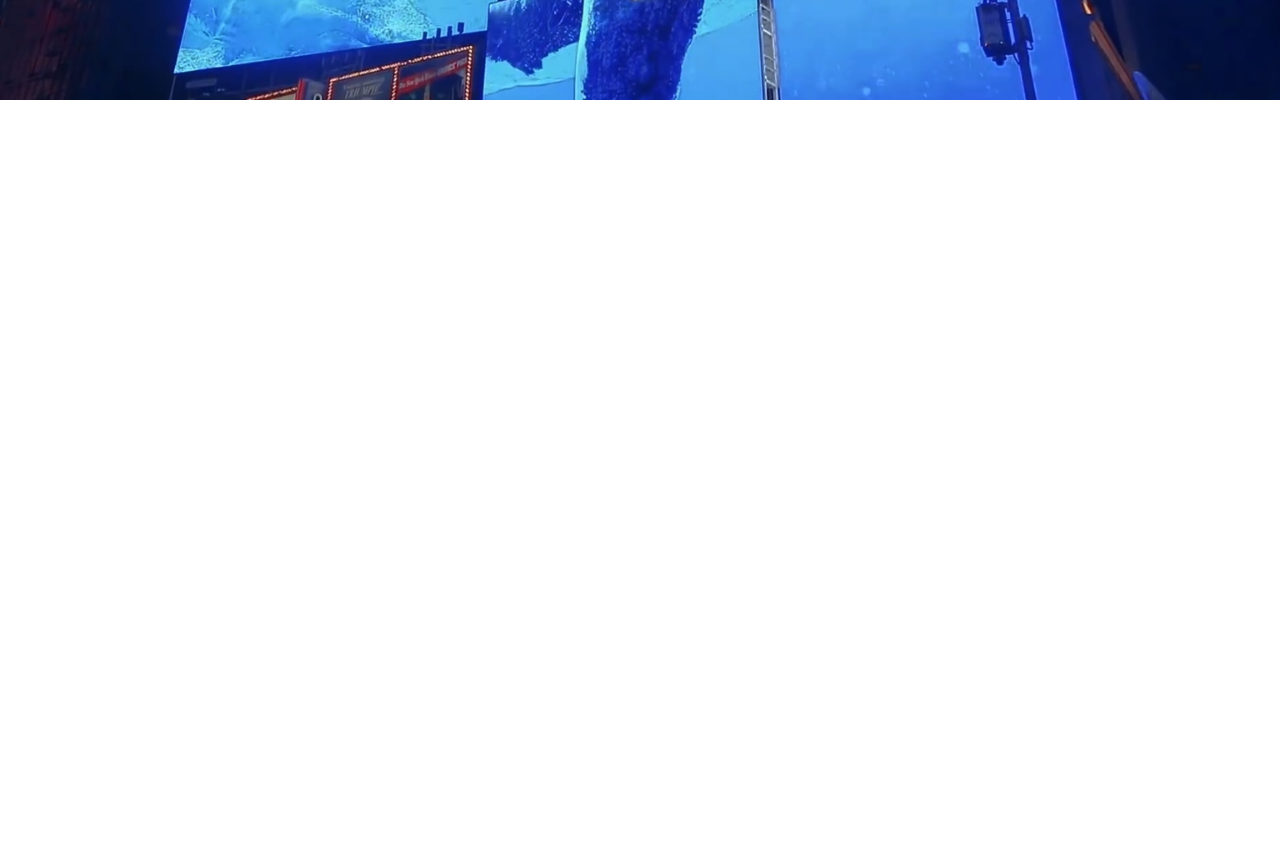
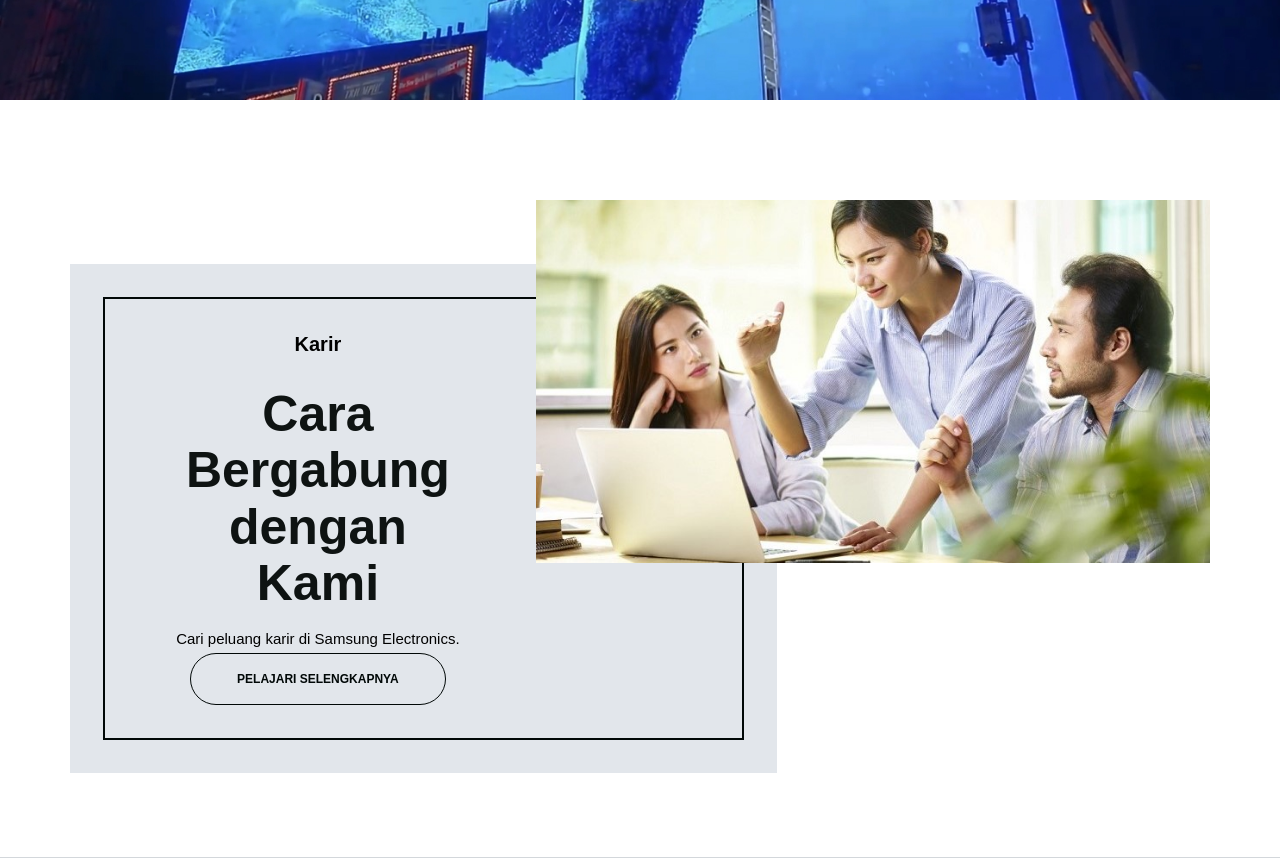
Before and after one commit to toleredp/samsung-about-us-clone, a plain HTML site: page index.html in a window 1280 px wide. Shown: the part 380-1238 px from the top of the page. Before the commit the page ends 800 px from the top, so only its background shows below. Drawn offline with Linux system fonts and the light colour scheme.

Commit message:
Upadate Index HTML menambahkan Karir Konten

```diff
--- a/index.html
+++ b/index.html
@@ -10,6 +10,8 @@
     />
     <link rel="stylesheet" href="css/reset.css" />
     <link rel="stylesheet" href="css/style.css" />
+    <link rel="stylesheet" href="HTML_lesson/stylesheet.css"/>
+    <link rel="stylesheet" href="HTML_lesson/responsive.css"/>
     <link
       rel="stylesheet"
       href="https://cdnjs.cloudflare.com/ajax/libs/font-awesome/5.15.3/css/all.min.css"
@@ -67,5 +69,27 @@
           document.querySelector(".main-menu").classList.toggle("show")
         );
     </script>
+
+    <!--Karir-->
+    <div class="carrier">
+      <div class="cont">
+          <div class="text-wrapping">
+              <div class="text-wrapping-inner">
+                  <div class="text-box">
+                      <strong>Karir</strong>
+                      <h3 class="title">Cara Bergabung dengan Kami</h3>
+                      <p class="sub-title">Cari peluang karir di Samsung Electronics.</p>
+                      <div class="aboutus">
+                          <a href="#" class="btn learn">PELAJARI SELENGKAPNYA</a>
+                      </div>
+                  </div>
+              </div>
+          </div>
+          <div class="gambar">
+              <img src="HTML_Lesson\Karir.jpg" alt="">
+          </div>
+      </div>
+    </div>
+
   </body>
 </html>
```
